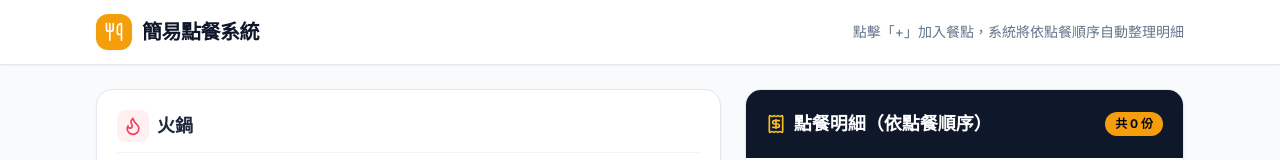
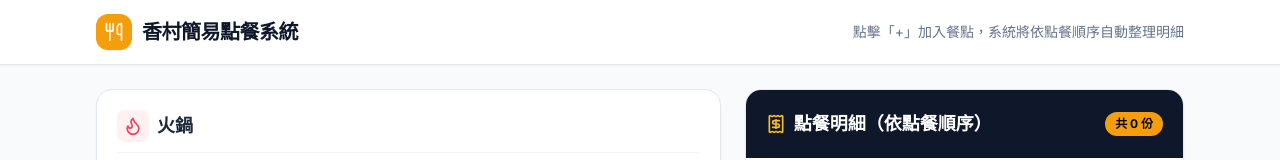
Before and after one commit to chang-wt511/menu-order, a plain HTML site: page index.html in a window 1280 px wide. Shown: the top 160 px of the page. Drawn offline with nearby package versions, Linux system fonts and the light colour scheme.

Commit message:
index.html

```diff
--- a/index.html
+++ b/index.html
@@ -42,7 +42,7 @@
                 <div class="bg-amber-500 text-white p-2 rounded-xl shadow-sm">
                     <i data-lucide="utensils" class="w-5 h-5"></i>
                 </div>
-                <h1 class="text-xl font-bold tracking-tight text-slate-900">簡易點餐系統</h1>
+                <h1 class="text-xl font-bold tracking-tight text-slate-900">香村簡易點餐系統</h1>
             </div>
             <div class="text-sm text-slate-500 hidden sm:block">
                 點擊「+」加入餐點，系統將依點餐順序自動整理明細
```
